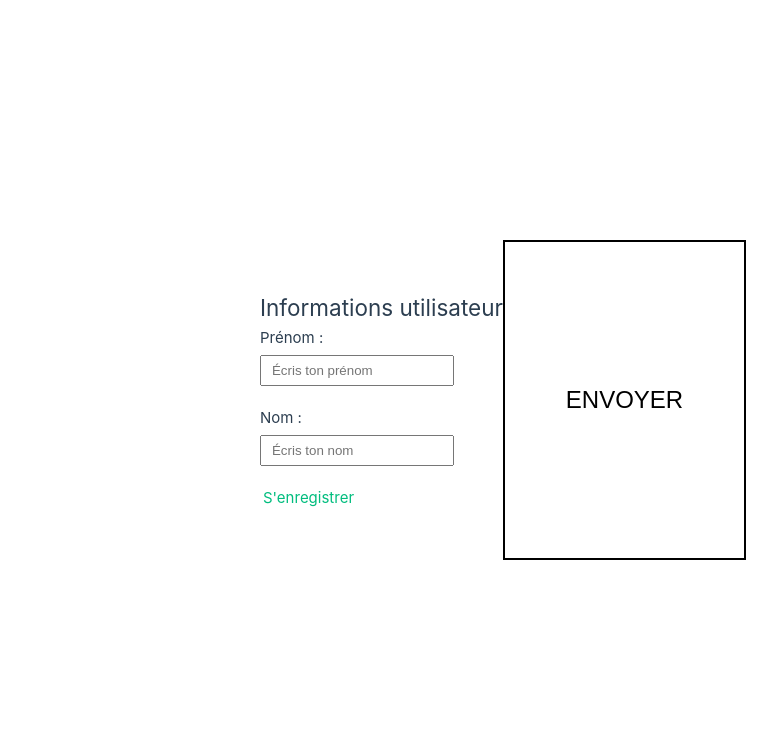
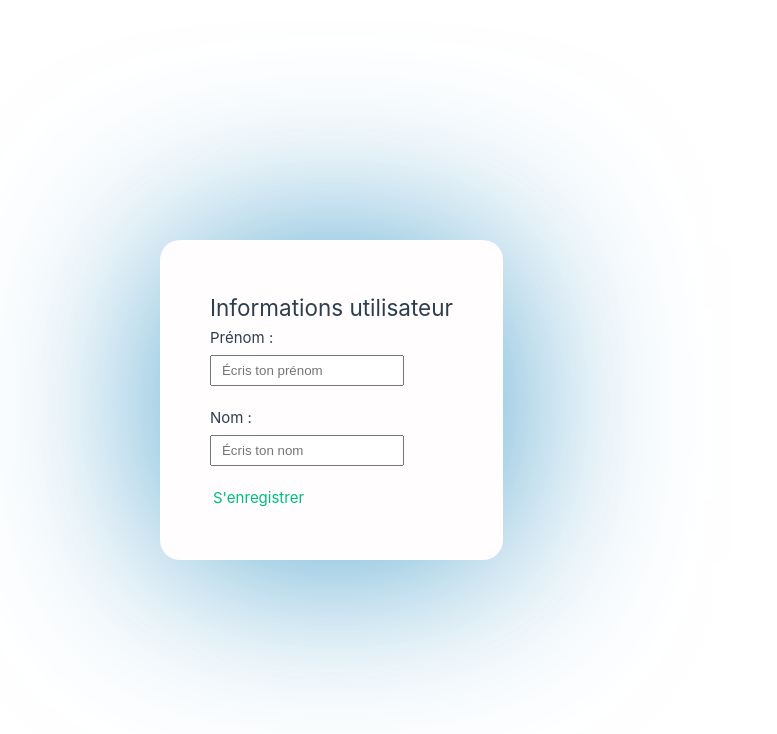
Before and after one commit to gilletth-dev/vue-project, a Vue app: page / in a window 1280 px wide. Shown: the top 734 px of the page, without its empty margins (137-914 px from the left). Built offline with nearby package versions, Linux system fonts and the light colour scheme.

Commit message:
couleur formulaire

```diff
--- a/src/components/InfoView.vue
+++ b/src/components/InfoView.vue
@@ -1,19 +1,19 @@
 <script setup>
 
-const emit = defineEmits(['send-message']);
+/* const emit = defineEmits(['send-message']);
 
 function envoyer() {
     emit('send-message', 'bonjour michel');
-}
+} */
 
 </script>
-
+<!--
 <template>
     <button @click="envoyer">Envoyer</button>
-</template>
+</template> -->
 
 <style scoped>
-button{
+/* button{
   position: relative;
   font-size: 1.5rem;
   text-transform: uppercase;
@@ -43,7 +43,7 @@ button:hover::before{
   transform-origin: right;
   transition: transform 0.5s ease;
   transform: scaleX(0);
-}
+} */
 
 
 
--- a/src/components/UserInfo.vue
+++ b/src/components/UserInfo.vue
@@ -31,9 +31,12 @@
 
 <style scoped>
 .formulaire {
+  background-color: #fffdfd;
+  filter: drop-shadow(3px 4px 94px rgba(0,119,182, 0.7));
+  padding: 50px;
   max-width: 400px;
-  margin: 50px auto;
-
+  margin: 0px auto;
+  border-radius: 20px;
 }
 
 .info {
```
